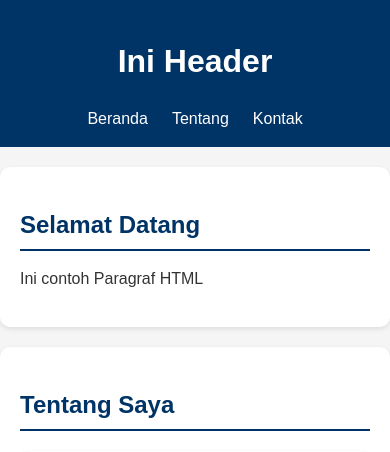
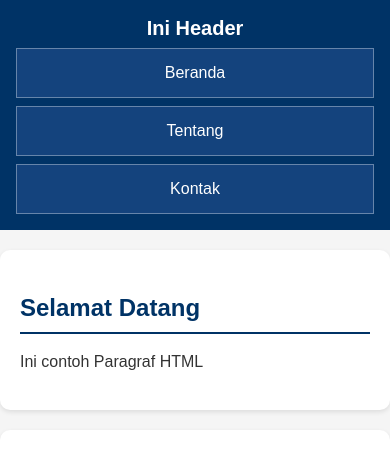
Before and after one commit to 2511500055-dev/2511500055-PWB-TI1B-2526O, a PHP site: page /pertemuan-04/index.html in a window 390 px wide. Shown: the top 452 px of the page. Run offline with PHP 8.4, Linux system fonts and the light colour scheme.

Commit message:
styling navigasi mode mobile

```diff
--- a/pertemuan-04/sytle.css
+++ b/pertemuan-04/sytle.css
@@ -89,6 +89,27 @@
                 top: 0;
                 z-index: 1000;
             }
+        }
+
+        header h1 {
+            margin: 0 0 8px;
+            font-size: 20px;
+            line-height: 1.2;
+        }
+
+        header ul {
+            flex-direction: column;
+            align-items: stretch;
+            gap: 8px;
+            margin: 8px 0 0;
+        }
+
+        header li a {
+            display: block;
+            padding: 12px 14px;
+            border: 1px solid rgba(255, 255, 255, .35);
+            background: rgba(255, 255, 255, .08);
+            backdrop-filter: saturate(120%);
         }
 
         #contact label {
```
Also changed, not shown: pertemuan-04/README.md.
